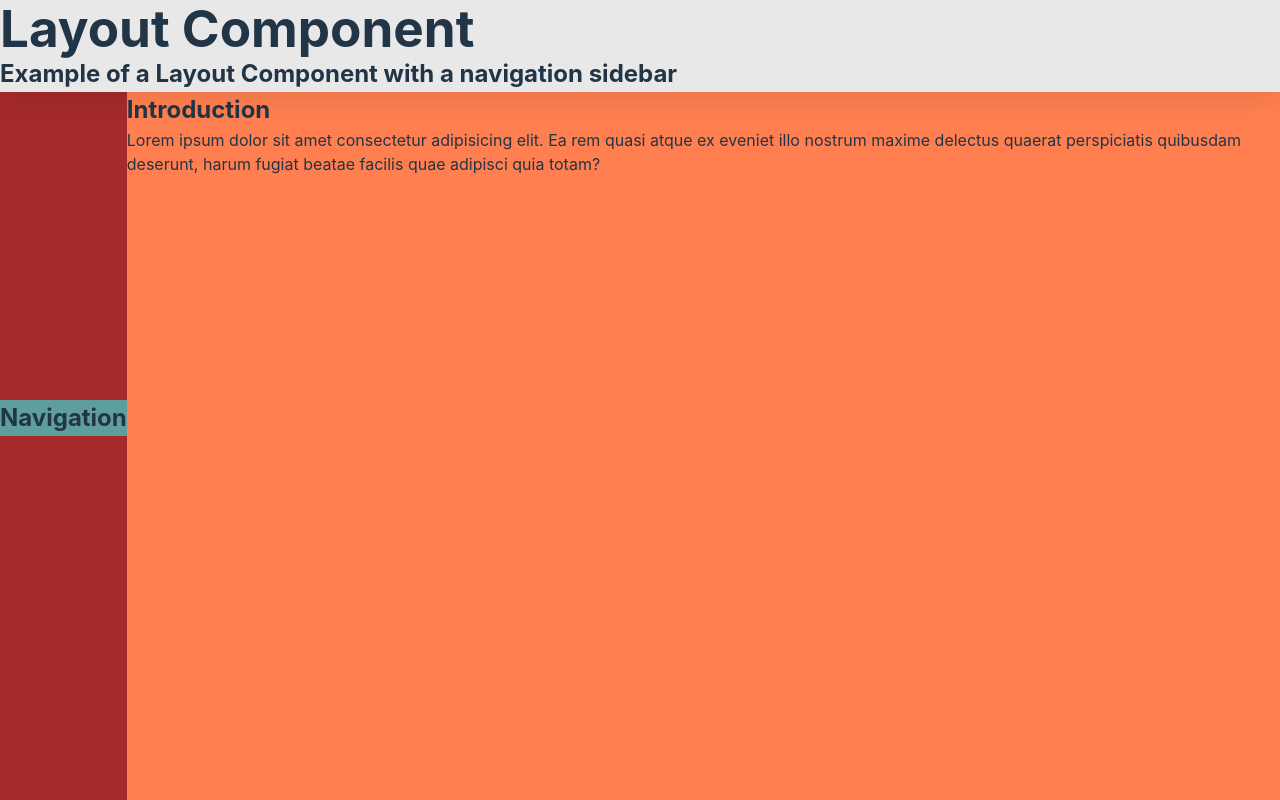
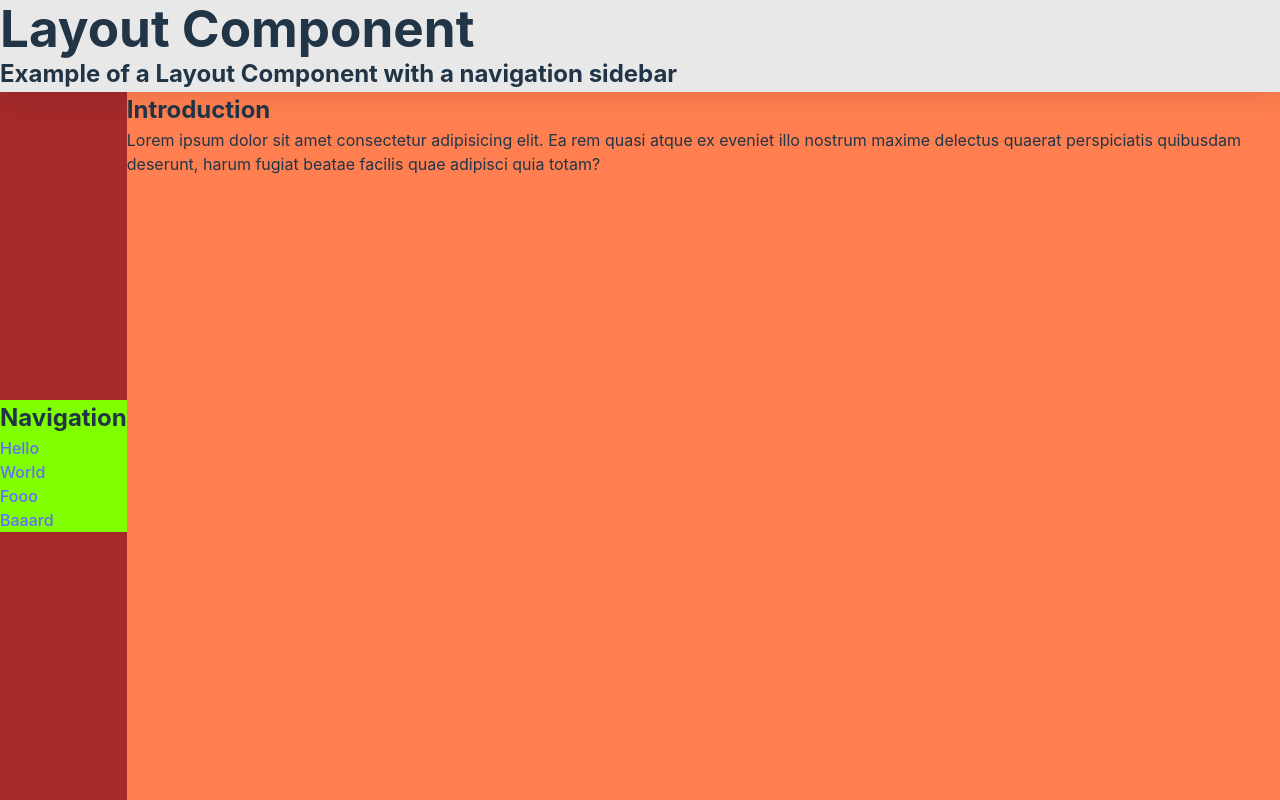
Before and after one commit to LarsGJobloop/react-layouts, a React (Vite) app: page / in a window 1280 px wide. Shown: the top 800 px of the page. Built offline with nearby package versions, Linux system fonts and the light colour scheme.

Commit message:
add nav links flexibility

```diff
--- a/src/layout/LayoutWithSideNavigation/LayoutWithSideNavigation.tsx
+++ b/src/layout/LayoutWithSideNavigation/LayoutWithSideNavigation.tsx
@@ -1,5 +1,34 @@
-import React, { HTMLAttributes } from "react";
+import React, { HTMLAttributes, createContext, useContext } from "react";
 import style from "./style.module.css";
+
+const layoutContext = createContext<ILayoutContext | undefined>(undefined);
+
+interface ILayoutContext {
+  headers: string[];
+}
+
+interface LayoutContextProps {
+  value: ILayoutContext;
+  children: React.ReactNode;
+}
+
+const LayoutContext = ({ value, children }: LayoutContextProps) => {
+  return (
+    <layoutContext.Provider value={value}>{children}</layoutContext.Provider>
+  );
+};
+
+const useLayoutContext = () => {
+  const context = useContext(layoutContext);
+
+  if (!context) {
+    throw new Error(
+      "This component must be used within the Layout.Root component"
+    );
+  }
+
+  return context;
+};
 
 interface RootProps {
   children: [
@@ -11,20 +40,35 @@ interface RootProps {
 const Root = ({ children }: RootProps) => {
   const [navigation, content] = children;
 
+  const headers = ["Hello", "World", "Fooo", "Baaard"];
+
   return (
-    <section className={style["container"]}>
-      <div className={style["navigation"]}>{navigation}</div>
-      <div className={style["content"]}>{content}</div>
-    </section>
+    <LayoutContext value={{ headers }}>
+      <section className={style["container"]}>
+        <div className={style["navigation"]}>{navigation}</div>
+        <div className={style["content"]}>{content}</div>
+      </section>
+    </LayoutContext>
   );
 };
 
-interface NavigationProps {}
+interface NavigationProps {
+  linksAs?: (title: string) => JSX.Element;
+}
 
-const Navigation = (props: NavigationProps) => {
+const Navigation = ({ linksAs }: NavigationProps) => {
+  const { headers } = useLayoutContext();
+
   return (
-    <nav>
+    <nav className="">
       <h2>Navigation</h2>
+      <ul>
+        {headers.map((heading) => (
+          <li key={heading}>
+            <a href={`#${heading}`}>{linksAs ? linksAs(heading) : heading}</a>
+          </li>
+        ))}
+      </ul>
     </nav>
   );
 };
--- a/src/layout/LayoutWithSideNavigation/style.module.css
+++ b/src/layout/LayoutWithSideNavigation/style.module.css
@@ -6,7 +6,7 @@
 }
 
 .navigation {
-  background-color: cadetblue;
+  background-color: chartreuse;
 
   position: sticky;
   left: 0px;
```
